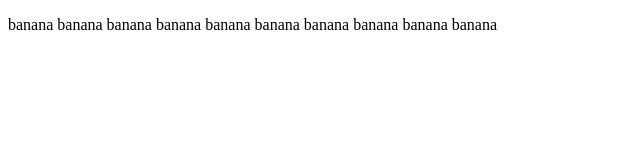
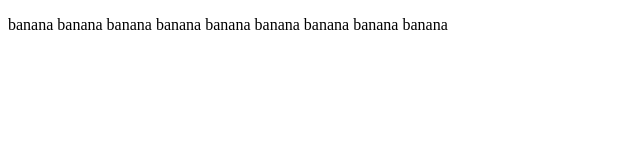
Before and after one commit to semaphores-bit/hosted-deployment, a plain HTML site: page index.html in a window 1280 px wide. Shown: the full height of the page, 0-640 px from the left. Drawn offline with Linux system fonts and the light colour scheme.

```diff
--- a/index.html
+++ b/index.html
@@ -7,6 +7,6 @@
     <title>Document</title>
 </head>
 <body>
-    <p>banana banana banana banana banana banana banana banana banana banana</p>
+    <p>banana banana banana banana banana banana banana banana banana</p>
 </body>
 </html>
```
